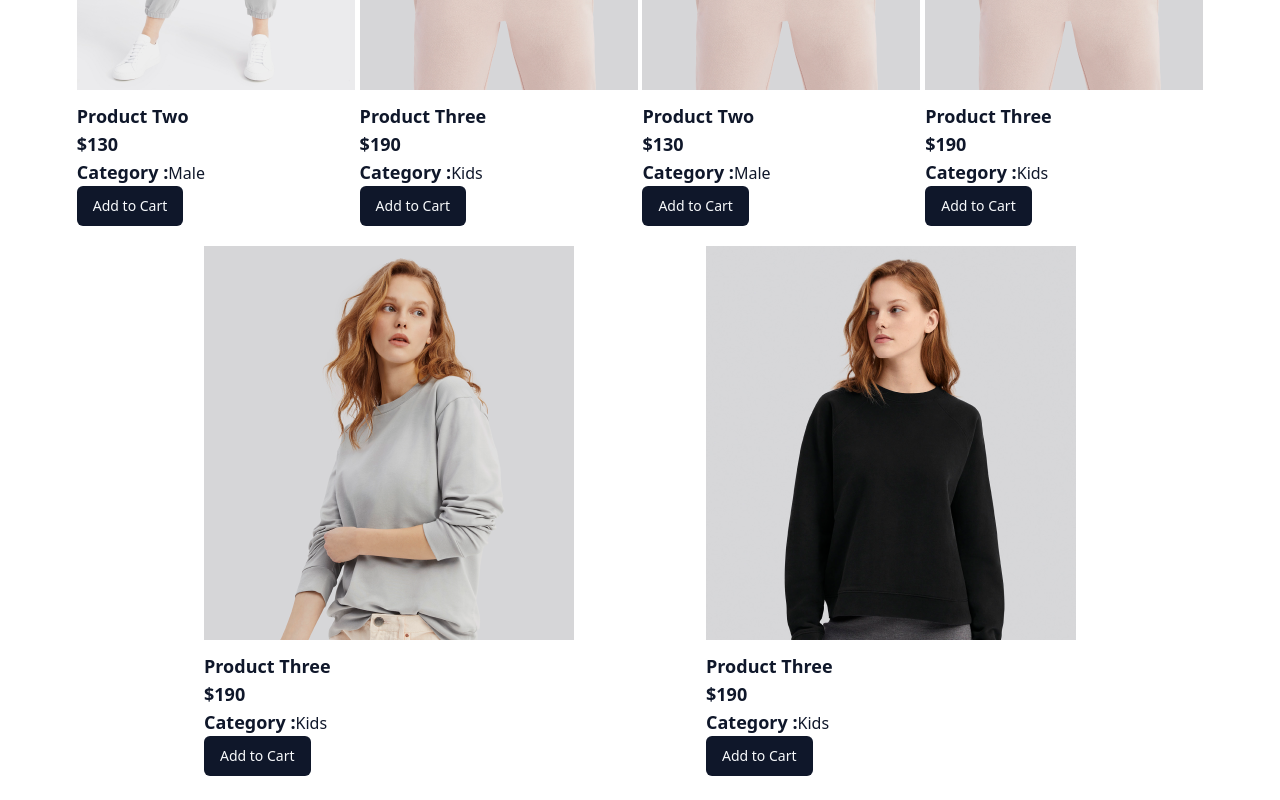
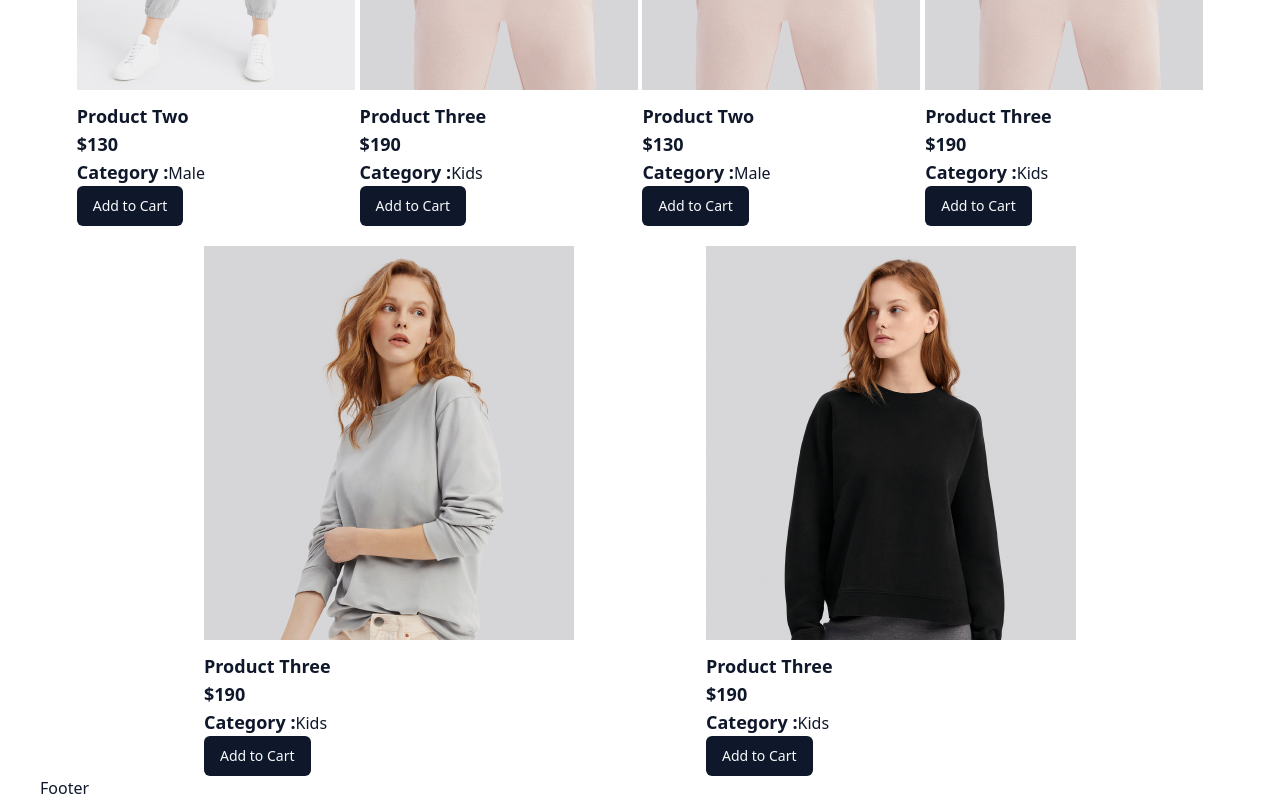
Before and after one commit to Abdullah-Younus/Shadcn-ui-ecommerce, a Next.js app: page /products in a window 1280 px wide. Shown: the part 916-1716 px from the top of the page. Before the commit the page ends 1692 px from the top, so only its background shows below. Built offline with nearby package versions, Linux system fonts and the light colour scheme.

Commit message:
local changes

```diff
--- a/src/app/layout.tsx
+++ b/src/app/layout.tsx
@@ -4,6 +4,7 @@ import './scrollbar.css';
 import { Inter } from 'next/font/google'
 import Header from '@/components/layout/Header'
 import Wrapper from '@/components/shared/wrapper'
+import Footer from '@/views/Fotter';
 const inter = Inter({ subsets: ['latin'] })
 
 export const metadata = {
@@ -24,6 +25,7 @@ export default function RootLayout({
           <main className='px-8'>
             {children}
           </main>
+          <Footer/>
         </Wrapper>
       </body>
     </html>
--- /dev/null
+++ b/src/views/Fotter/index.tsx
@@ -0,0 +1,10 @@
+
+const Footer = () => {
+    return (
+        <div>
+            Footer
+        </div>
+    )
+}
+
+export default Footer;
```
